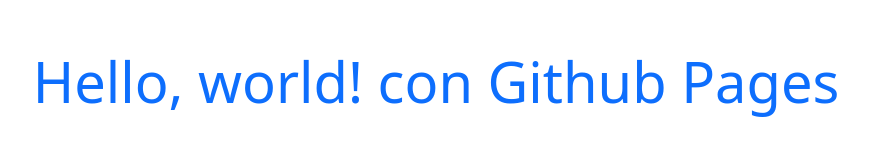
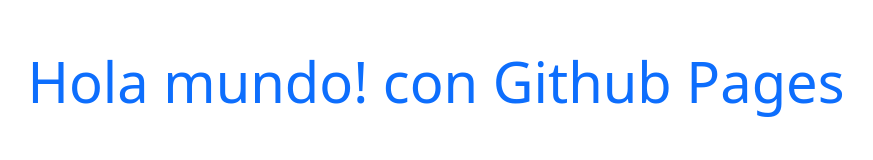
Before and after one commit to smca-stella/smca-stella, a plain HTML site: page index.html in a window 1280 px wide. Shown: the whole page, without its empty margins (204-1077 px from the left). Drawn offline with nearby package versions, Linux system fonts and the light colour scheme.

Commit message:
Creasmo el index con hola mundo

```diff
--- a/index.html
+++ b/index.html
@@ -11,7 +11,7 @@
     <title>Hello, world!</title>
   </head>
   <body>
-    <h1 class="text-center mt-5 display-4 text-primary ">Hello, world! con Github Pages
+    <h1 class="text-center mt-5 display-4 text-primary ">Hola mundo! con Github Pages
 
     </h1>
 
```
